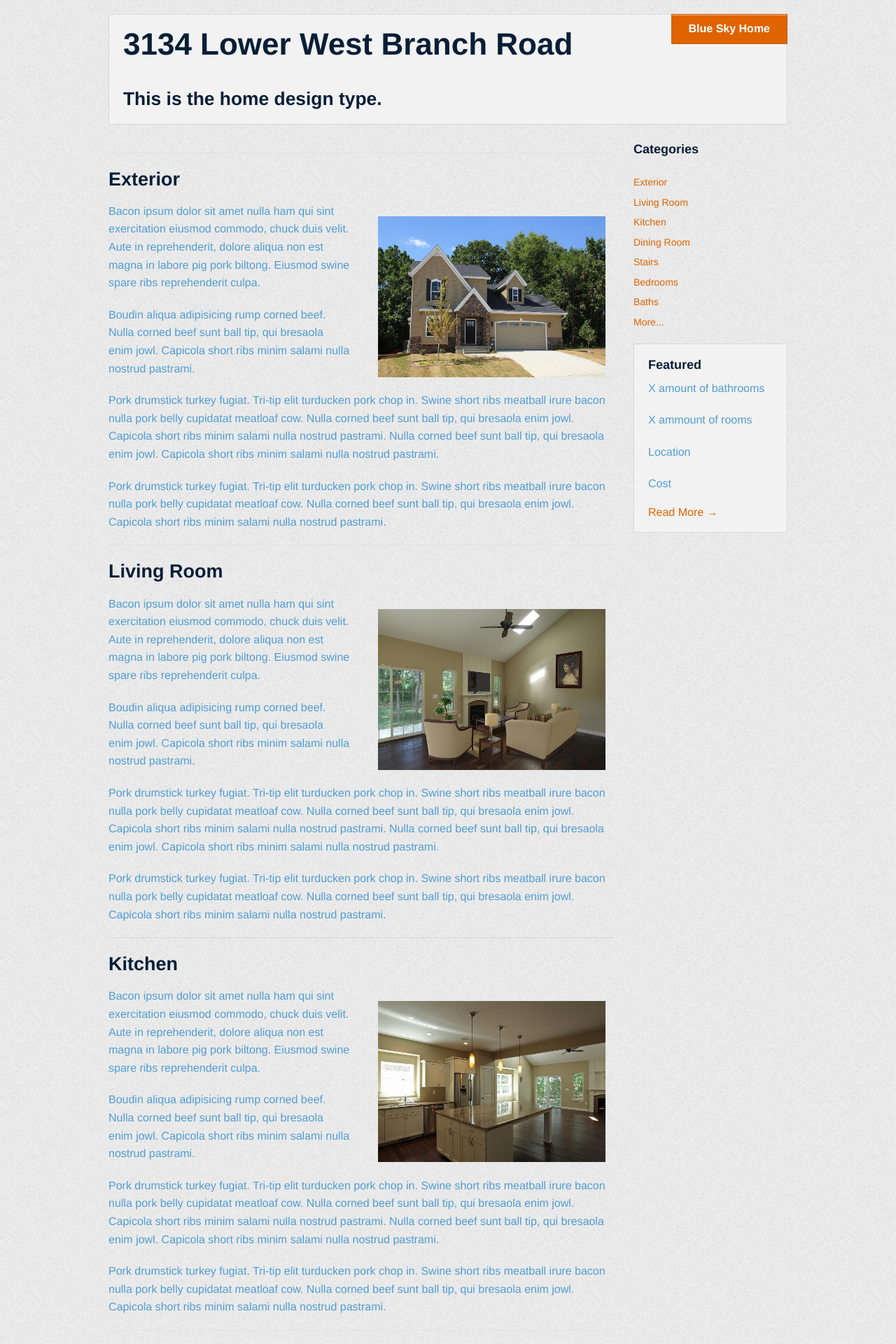
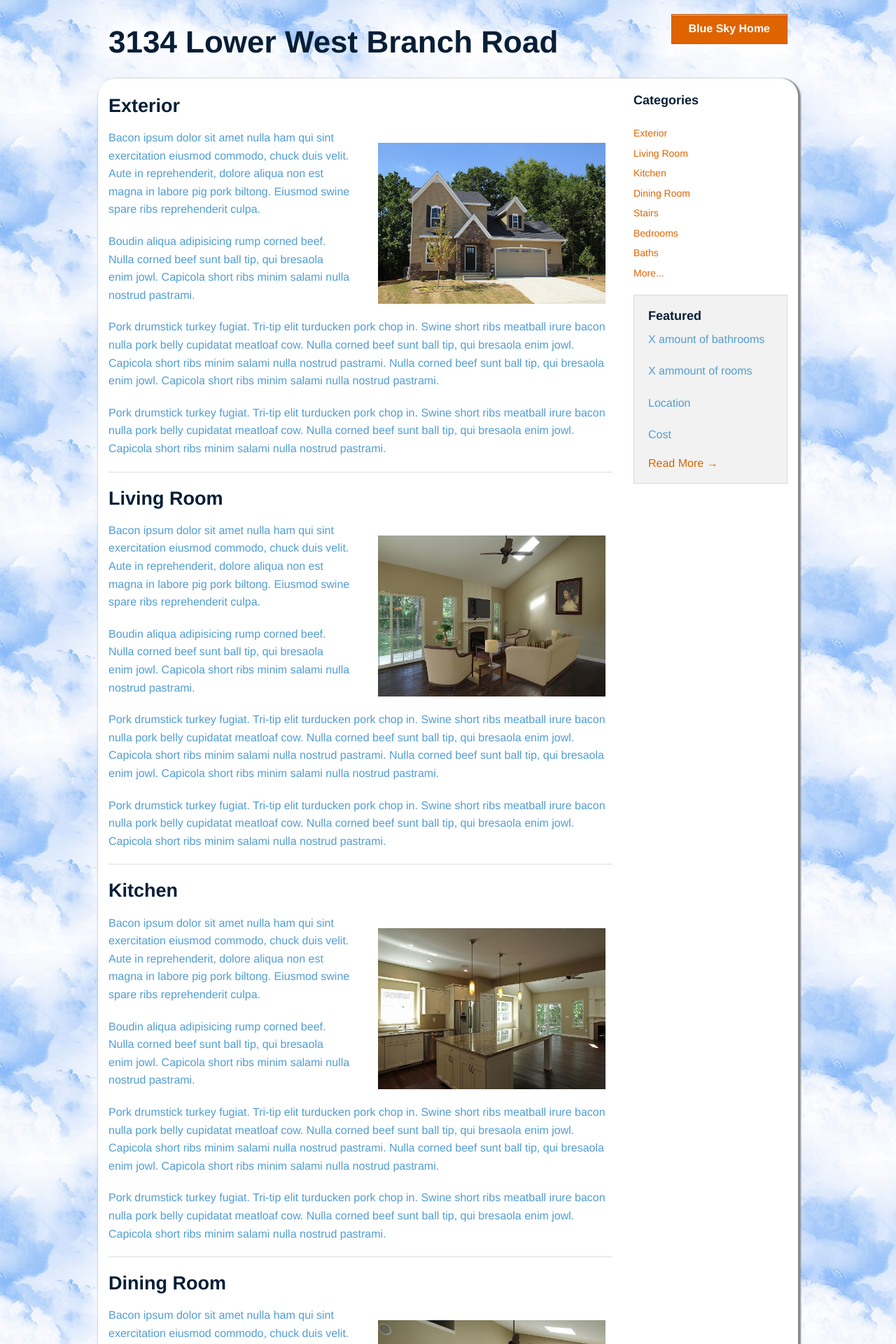
Before and after one commit to addahlbe/Blue-Sky-Dev, a Python web app: template realEstateApp/templates/home1.mako in a window 1280 px wide. Shown: the top 1920 px of the page at 70% size. Run offline with Mako, Linux system fonts and the light colour scheme; the template is opened without the code that fills it, so the values that code supplies are empty; some libraries are stand-ins or nearby versions.

Commit message:
changed home1 and home2 format

```diff
--- a/realEstateApp/dependencies/homeFoundation.css
+++ b/realEstateApp/dependencies/homeFoundation.css
@@ -10,7 +10,7 @@
   font-size: 100%; }
 
 body {
-  background-image: url('../style/images/squairy_light.png');
+  background-image: url('../style/images/BSbg2.JPG');
   color: #222222;
   padding: 0;
   margin: 0;
@@ -22,6 +22,15 @@
 
 a:focus {
   outline: none; }
+
+#mainBody {
+  background-color: white;
+  box-shadow: 2px 2px 2px 2px #888888;
+  outline: #519dd3 thick;
+  border-radius: 25px;
+  padding-top: 15px;
+  padding-bottom: 15px;
+}
 
 #slideshow {
   margin: 10px auto;
--- a/realEstateApp/templates/home1.mako
+++ b/realEstateApp/templates/home1.mako
@@ -12,9 +12,9 @@
   <link rel="stylesheet" href="/style/homeNormalize.css">
   <link rel="stylesheet" href="/style/homeFoundation.css">
 
-  <script src="js/vendor/custom.modernizr.js"></script>
   <!-- slide shows -->
   <script src="http://ajax.googleapis.com/ajax/libs/jquery/1.5.2/jquery.min.js"></script>
+
   <script>
     $(function() {
 
@@ -164,12 +164,8 @@
          <li><a href="/" class="button">Blue Sky Home</a></li>
         </ul>
       </div>
-      <div class="panel">
         <h1>3134 Lower West Branch Road</h1>
-        <h1><small>This is the home design type.</small></h1>
       </div>
-
-    </div>
   </div>
 
   <!-- End Nav -->
@@ -177,13 +173,12 @@
 
   <!-- Main Page Content and Sidebar -->
 
-  <div class="row">
+  <div class="row" id="mainBody">
 
     <!-- Main Display Content -->
     <div class="large-9 columns" role="content">
 
       <article>
-      <hr />
         <a id="Exterior"></a>
         <a href="/home1/exterior"><h3>Exterior</h3></a>
 
@@ -461,8 +456,6 @@
 
       </article>
 
-      <hr />
-
     </div>
 
     <!-- End Main Content -->
@@ -500,7 +493,8 @@
 
   <!-- End Main Content and Sidebar -->
 
-
+<br />
+<br />
   <!-- Footer -->
 
   <footer class="row">
@@ -510,22 +504,22 @@
           <p style="color: black">&copy; Copyright Blue Sky Development, Inc.</p>
         </div>
         <div class="large-6 columns">
-          <a href="#Top" style="margin-left:100px">Return To Top</a>
+          <a href="#Top" style="margin-left: margin-left:400px;margin-left: 360px;">Return To Top</a>
         </div>
       </div>
     </div>
   </footer>
-
+<!--
   <script>
   document.write('<script src=js/vendor/' +
   ('__proto__' in {} ? 'zepto' : 'jquery') +
   '.js><\/script>')
   </script>
-  <script src="js/foundation.min.js"></script>
+ <script src="js/foundation.min.js"></script>
   <script>
     $(document).foundation();
   </script>
 
-  <!-- End Footer -->
+  End Footer -->
 </body>
 </html>
--- a/realEstateApp/templates/home2.mako
+++ b/realEstateApp/templates/home2.mako
@@ -164,12 +164,8 @@
          <li><a href="/" class="button">Blue Sky Home</a></li>
         </ul>
       </div>
-      <div class="panel">
         <h1>423 Teton Circle</h1>
-        <h1><small>This is the home design type.</small></h1>
       </div>
-
-    </div>
   </div>
 
   <!-- End Nav -->
@@ -177,11 +173,10 @@
 
   <!-- Main Page Content and Sidebar -->
 
-  <div class="row">
+  <div class="row" id="mainBody">
 
     <!-- Main Display Content -->
     <div class="large-9 columns" role="content">
-      <hr />
       <article>
         <a id="Exterior"></a>
         <a href="/home2/exterior"><h3>Exterior</h3></a>
@@ -475,8 +470,6 @@
 
       </article>
 
-      <hr />
-
     </div>
 
     <!-- End Main Content -->
@@ -514,7 +507,8 @@
   </div>
 
   <!-- End Main Content and Sidebar -->
-
+<br />
+<br />
 
   <!-- Footer -->
 
@@ -525,7 +519,7 @@
           <p style="color: black">&copy; Copyright Blue Sky Development, Inc.</p>
         </div>
         <div class="large-6 columns">
-          <a href="#Top" style="margin-left:100px">Return To Top</a>
+          <a href="#Top" style="margin-left: margin-left:400px;margin-left: 360px;">Return To Top</a>
         </div>
       </div>
     </div>
```
